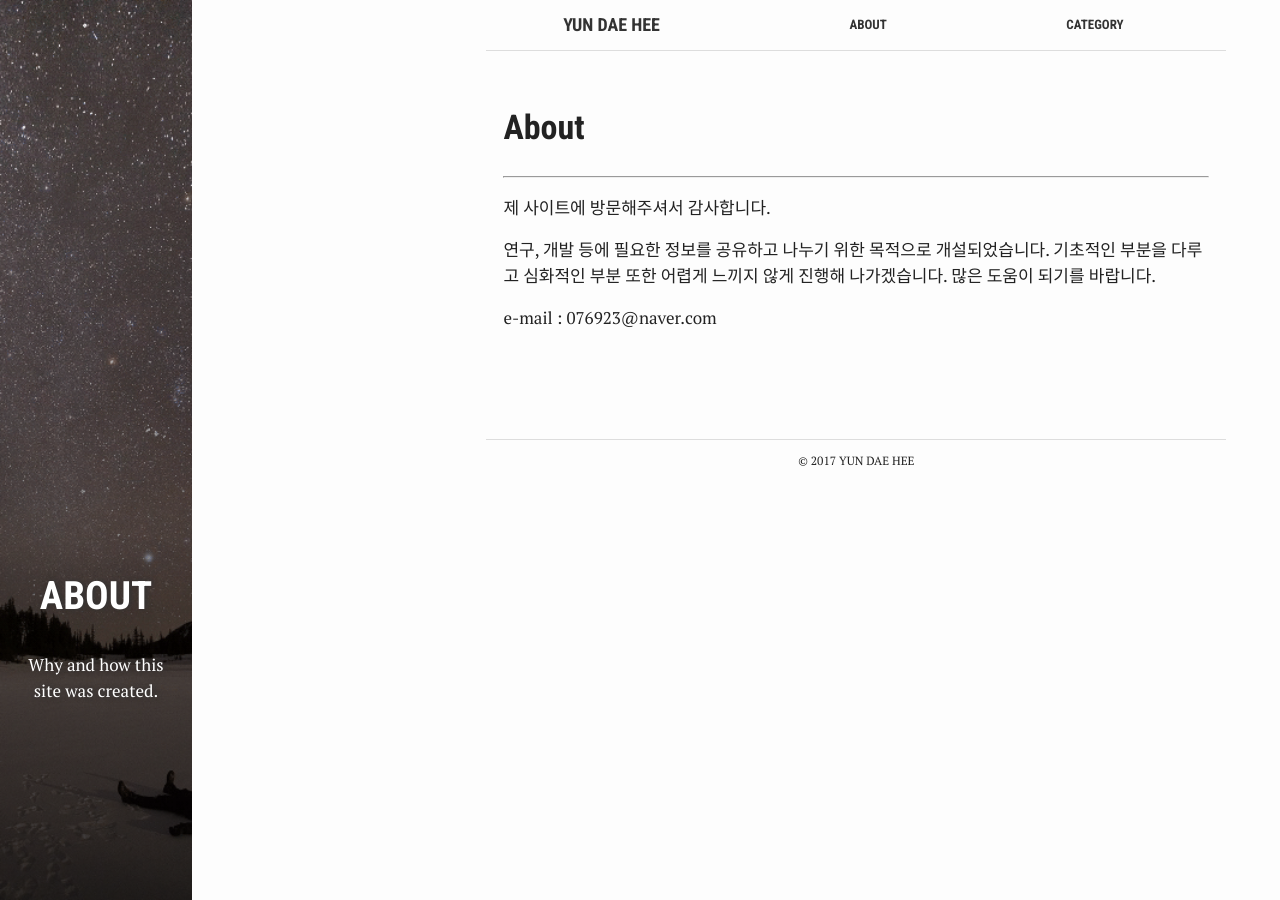
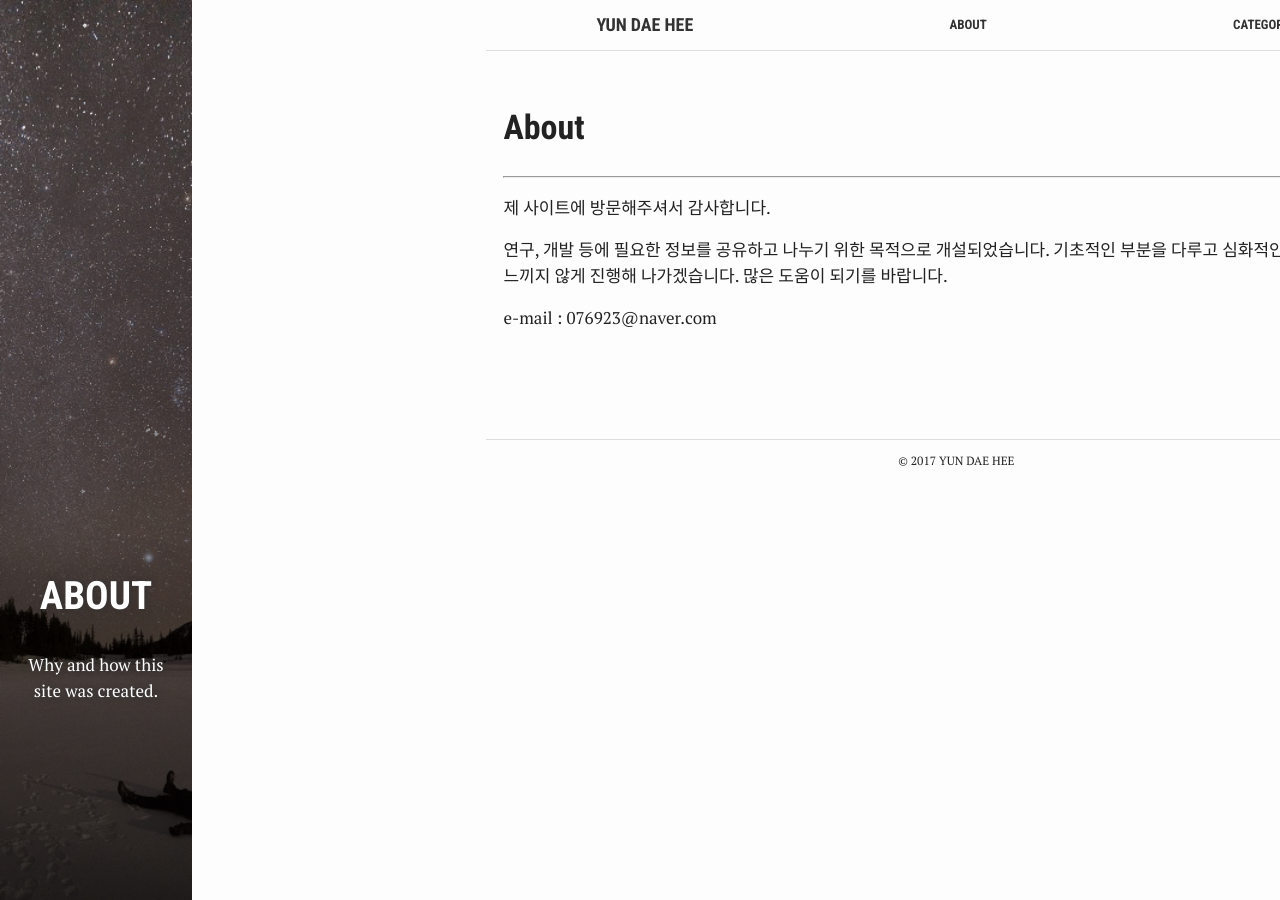
Before and after one commit to test076923/076923.github.io, a Jekyll site: the page built from about.md, in a window 1280 px wide. Built offline with Jekyll 4.4.1, drawn with Linux system fonts in a browser that asks for light colours.

Commit message:
Update _variables.scss

```diff
--- a/assets/_sass/_variables.scss
+++ b/assets/_sass/_variables.scss
@@ -5,7 +5,7 @@ $sm-break-point: 320px;
 
 $aside-width: 15%;
 $content-wrapper-width: 82%;
-$article-max-width: 740px;
+$article-max-width: 940px;
 $post-margin-left: 38%;
 
 $img: "../img";
```
